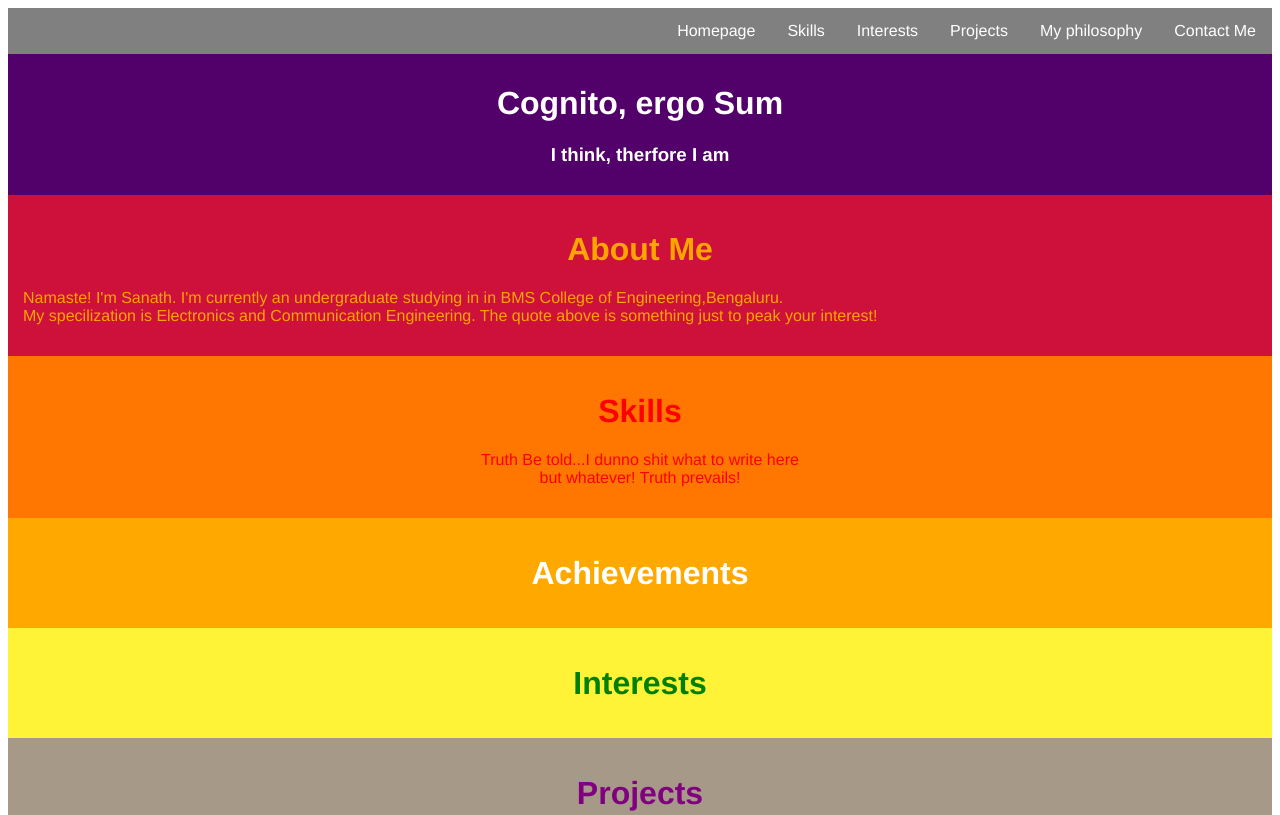
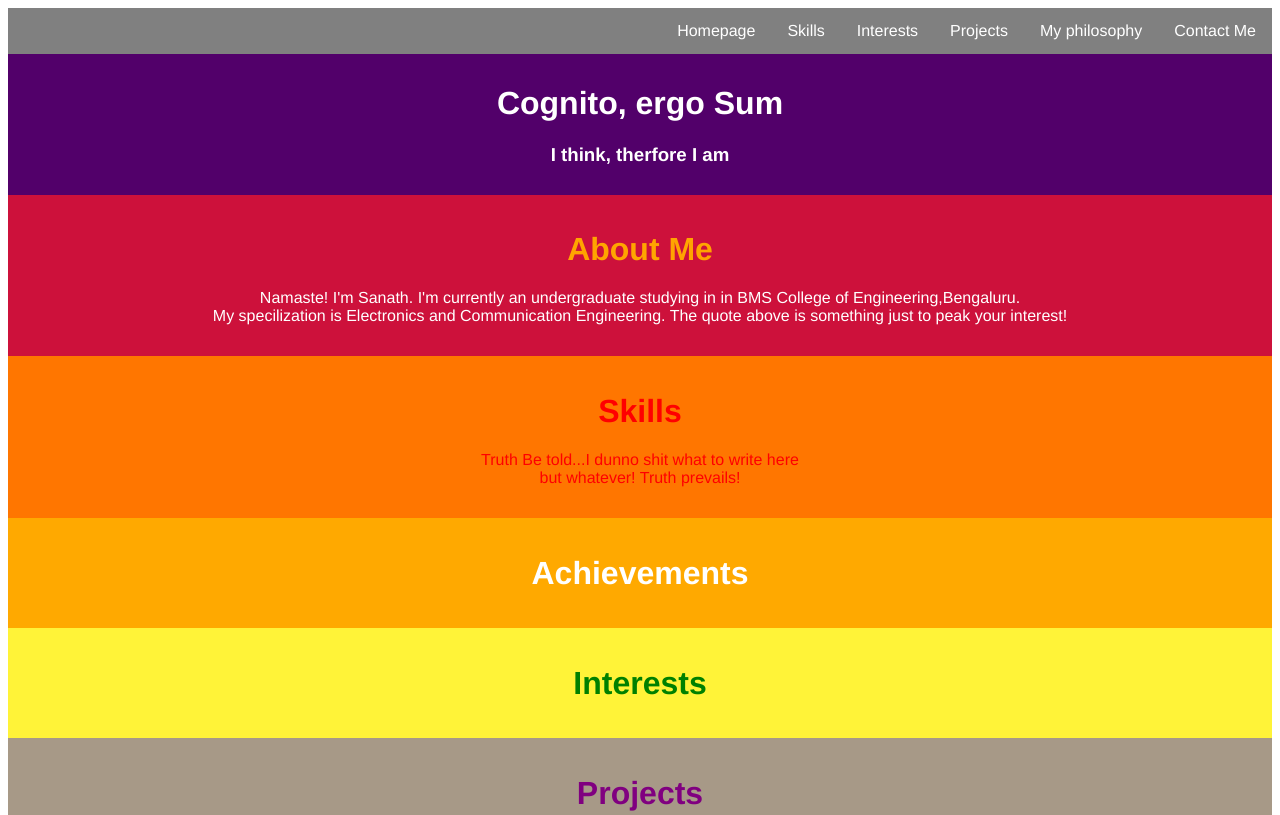
Before and after one commit to sanathNU/Portfolio, a plain HTML site: page index.html in a window 1280 px wide. Shown: the top 815 px of the page. Drawn offline with Linux system fonts and the light colour scheme.

Commit message:
Update index.html

```diff
--- a/index.html
+++ b/index.html
@@ -24,7 +24,7 @@
 
     <div class='content' style = "background:#cd113b;color: orange;">
         <h1>About Me</h1>
-    <p style="color:white,text-align:center"> Namaste! I'm Sanath. I'm currently an undergraduate studying in in BMS College of Engineering,Bengaluru.<br>
+    <p style="color:white;text-align:center"> Namaste! I'm Sanath. I'm currently an undergraduate studying in in BMS College of Engineering,Bengaluru.<br>
         My specilization is Electronics and Communication Engineering. The quote above is something just to peak your interest!</p></div>
     <div class='content' style = "background:#ff7600;color: red;">
         <h1>Skills</h1>
```
